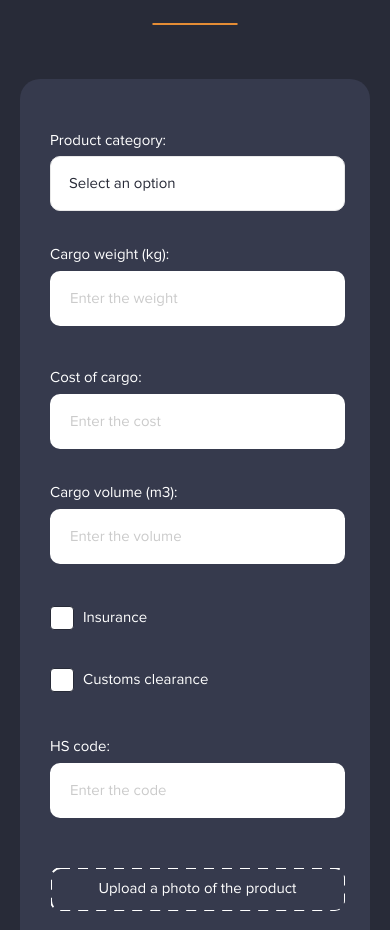
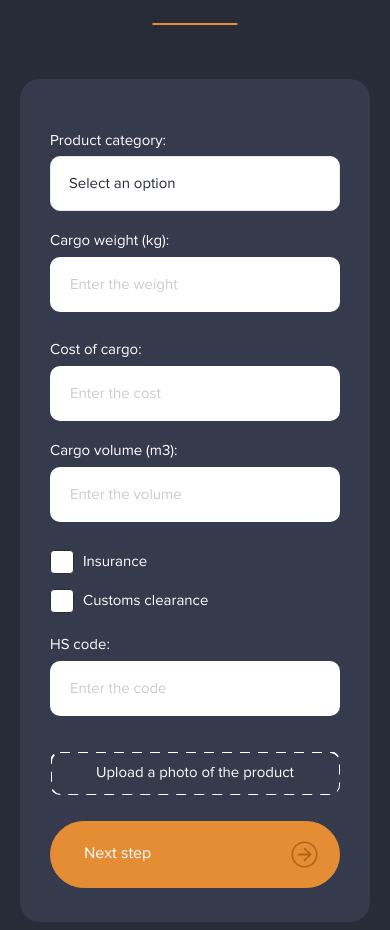
Before and after one commit to OksanaVS-prog/Develop-MasterTao, a website: page dev/index.html in a window 390 px wide. Shown: the part 1007-1937 px from the top of the page. Drawn offline with nearby package versions, Linux system fonts and the light colour scheme; files that its build step writes are made by us from their sources.

Commit message:
correction errors

```diff
--- a/dev/sass/media/_media_max_width991.98.scss
+++ b/dev/sass/media/_media_max_width991.98.scss
@@ -170,10 +170,12 @@
       min-width: 295px;
       padding: 19px 13px 20px;
     }
+
+    .input-box {
+      width: 295px;
+    }
   }
-  .input-box {
-    width: 295px;
-  }
+
   .questions {
     .accordion {
       .accordion-button {
@@ -181,6 +183,7 @@
       }
     }
   }
+
   .accordion-body {
     .accordion-description {
       font-size: 14px;
--- a/dev/sass/questions.scss
+++ b/dev/sass/questions.scss
@@ -25,10 +25,11 @@
       margin-left: 130px;
     }
   }
-}
-.input-box {
-  margin-bottom: 14px;
-  width: 310px;
+
+  .input-box {
+    margin-bottom: 14px;
+    width: 310px;
+  }
 }
 
 .questions-form__subtitle {
```
